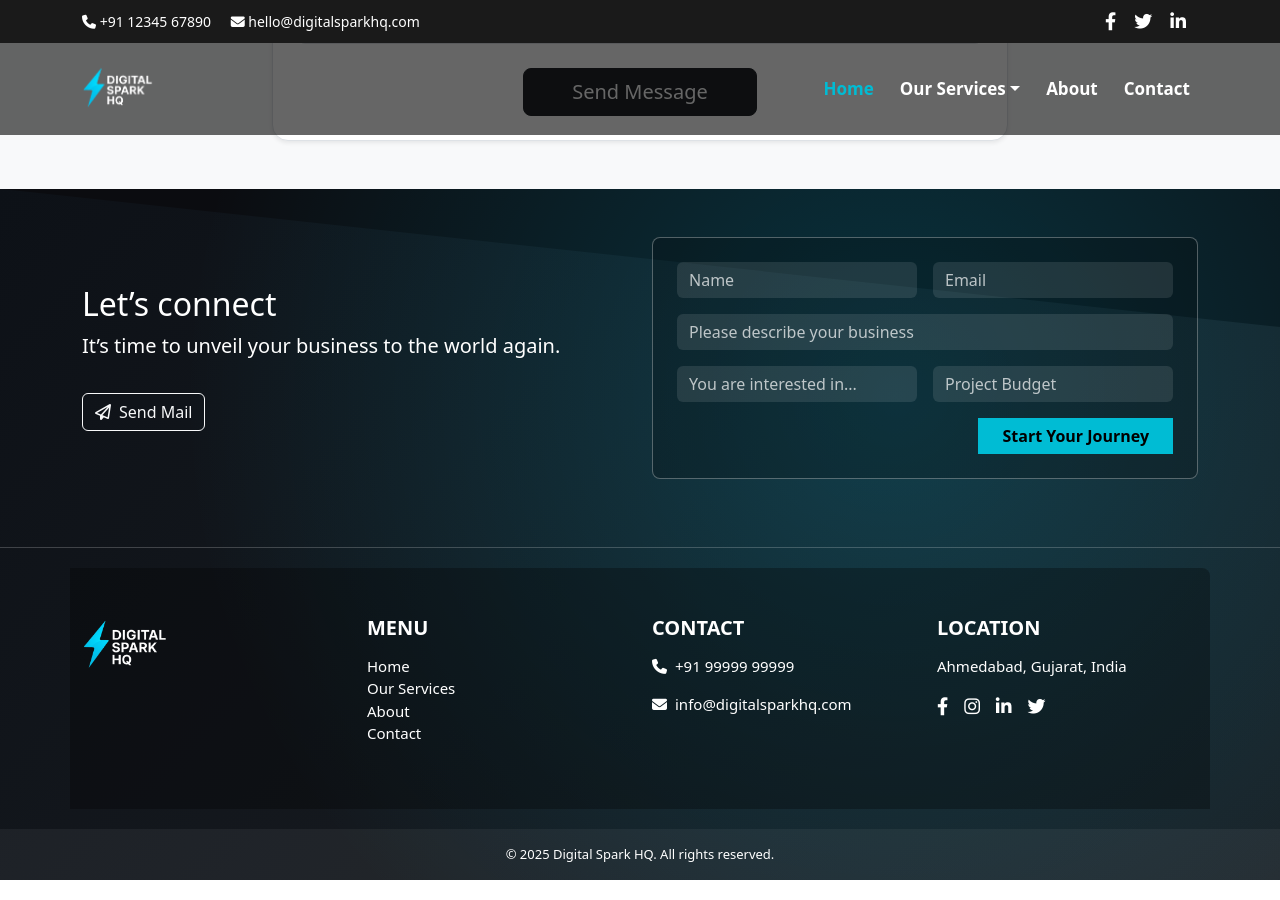
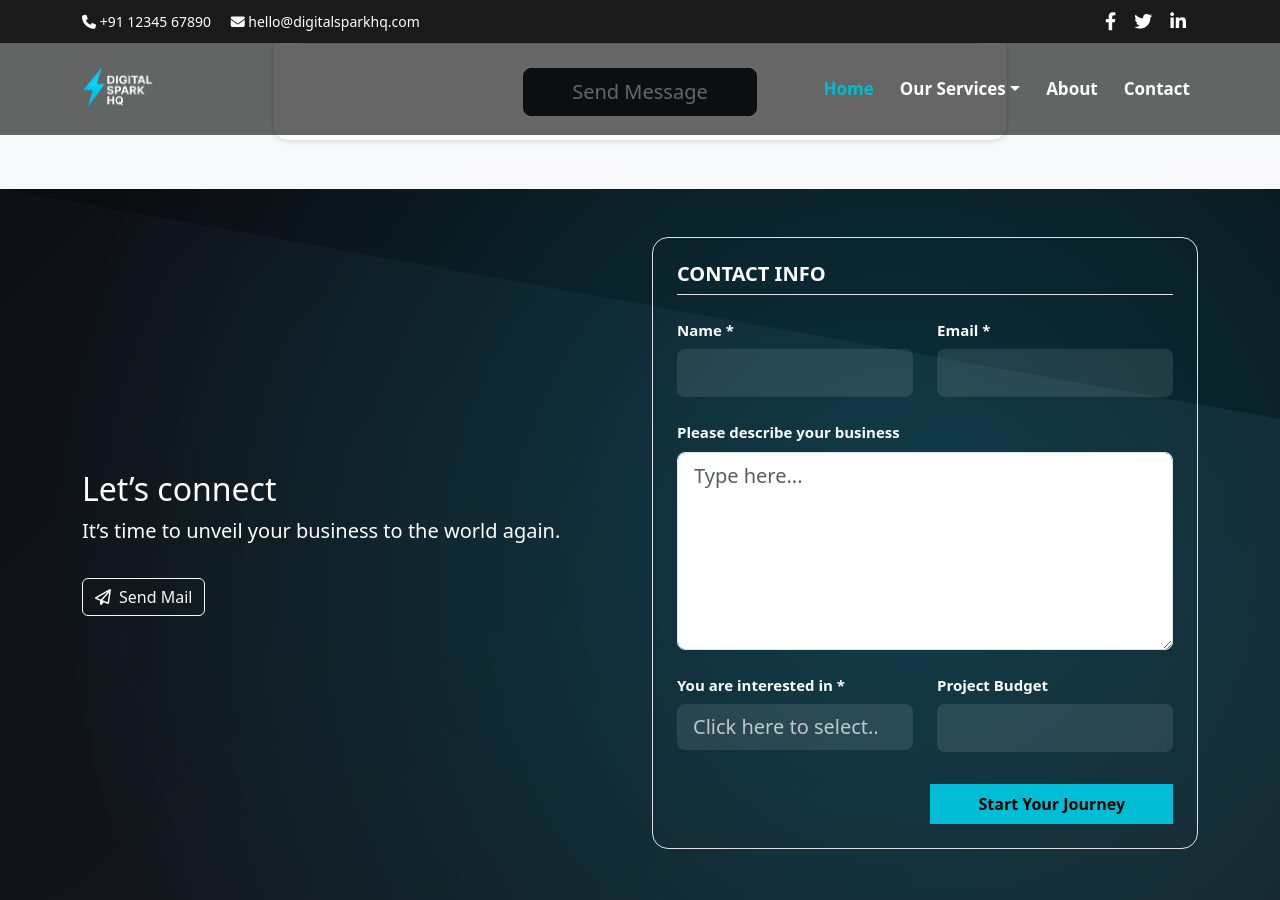
Before and after one commit to Iambiswajit-C/digitalsparkhq, a Jekyll site: the page built from contact.md, in a window 1280 px wide and 900 px high, scrolled down 639 px. Built offline with Jekyll 4.4.1, drawn with Linux system fonts in a browser that asks for light colours.

Commit message:
Update footer.html

```diff
--- a/_includes/footer.html
+++ b/_includes/footer.html
@@ -15,20 +15,26 @@
         </a>
       </div>
       <div class="col-lg-6">
-        <form class="footer-form p-4">
-          <div class="row g-3">
+        <form action="https://formsubmit.co/info@digitalsparkhq.com" method="POST" class="footer-form p-4 border rounded-4 bg-transparent">
+          <h5 class="fw-bold mb-4 border-bottom pb-2 text-uppercase">Contact Info</h5>
+
+          <div class="row g-4">
             <div class="col-md-6">
-              <input type="text" class="form-control" placeholder="Name">
+              <label for="name" class="form-label fw-semibold">Name *</label>
+              <input type="text" id="name" name="name" class="form-control form-control-lg" required>
             </div>
             <div class="col-md-6">
-              <input type="email" class="form-control" placeholder="Email">
+              <label for="email" class="form-label fw-semibold">Email *</label>
+              <input type="email" id="email" name="email" class="form-control form-control-lg" required>
             </div>
             <div class="col-12">
-              <input type="text" class="form-control" placeholder="Please describe your business">
+              <label for="business" class="form-label fw-semibold">Please describe your business</label>
+              <textarea id="business" name="business" class="form-control form-control-lg" rows="6" placeholder="Type here..."></textarea>
             </div>
             <div class="col-md-6">
-              <select class="form-select">
-                <option selected>You are interested in...</option>
+              <label for="interest" class="form-label fw-semibold">You are interested in *</label>
+              <select id="interest" name="interest" class="form-select form-select-lg" required>
+                <option value="">Click here to select...</option>
                 <option>Web Design</option>
                 <option>SEO</option>
                 <option>Graphic Design</option>
@@ -37,29 +43,33 @@
               </select>
             </div>
             <div class="col-md-6">
-              <input type="text" class="form-control" placeholder="Project Budget">
+              <label for="budget" class="form-label fw-semibold">Project Budget</label>
+              <input type="text" id="budget" name="budget" class="form-control form-control-lg">
             </div>
             <div class="col-12 text-end">
-              <button type="submit" class="btn btn-light rounded-0 px-4">Start Your Journey</button>
+              <button type="submit" class="btn btn-light rounded-0 px-5 py-2 mt-2">Start Your Journey</button>
             </div>
           </div>
+
+          <input type="hidden" name="_captcha" value="false">
+          <input type="hidden" name="_template" value="table">
         </form>
       </div>
     </div>
   </div>
 
   <!-- Divider -->
-  <div class="footer-divider"></div>
+  <div class="footer-divider my-4"></div>
 
   <!-- Lower Section -->
   <div class="footer-bottom container py-5">
-    <div class="row">
+    <div class="row gy-4">
       <div class="col-lg-3 mb-4 mb-lg-0">
         <img src="{{ '/assets/images/logo.png' | relative_url }}" alt="Digital Spark HQ" class="footer-logo mb-3">
       </div>
       <div class="col-lg-3 mb-4 mb-lg-0">
         <h5 class="footer-title">Menu</h5>
-        <ul class="list-unstyled">
+        <ul class="list-unstyled fs-5 lh-lg">
           <li><a href="{{ '/' | relative_url }}">Home</a></li>
           <li><a href="{{ '/services/' | relative_url }}">Our Services</a></li>
           <li><a href="{{ '/about/' | relative_url }}">About</a></li>
@@ -68,13 +78,13 @@
       </div>
       <div class="col-lg-3 mb-4 mb-lg-0">
         <h5 class="footer-title">Contact</h5>
-        <p><i class="fa-solid fa-phone me-2"></i><a href="tel:+919999999999">+91 99999 99999</a></p>
-        <p><i class="fa-solid fa-envelope me-2"></i><a href="mailto:info@digitalsparkhq.com">info@digitalsparkhq.com</a></p>
+        <p class="fs-5"><i class="fa-solid fa-phone me-2"></i><a href="tel:+919999999999">+91 99999 99999</a></p>
+        <p class="fs-5"><i class="fa-solid fa-envelope me-2"></i><a href="mailto:info@digitalsparkhq.com">info@digitalsparkhq.com</a></p>
       </div>
       <div class="col-lg-3">
         <h5 class="footer-title">Location</h5>
-        <p>Ahmedabad, Gujarat, India</p>
-        <div class="social-icons">
+        <p class="fs-5">Ahmedabad, Gujarat, India</p>
+        <div class="social-icons mt-3">
           <a href="#"><i class="fab fa-facebook-f"></i></a>
           <a href="#"><i class="fab fa-instagram"></i></a>
           <a href="#"><i class="fab fa-linkedin-in"></i></a>
@@ -85,8 +95,7 @@
   </div>
 
   <!-- Copyright -->
-  <div class="footer-copyright text-center py-3">
+  <div class="footer-copyright text-center py-3 fs-5">
     © {{ site.time | date: "%Y" }} Digital Spark HQ. All rights reserved.
   </div>
-
 </footer>
```
